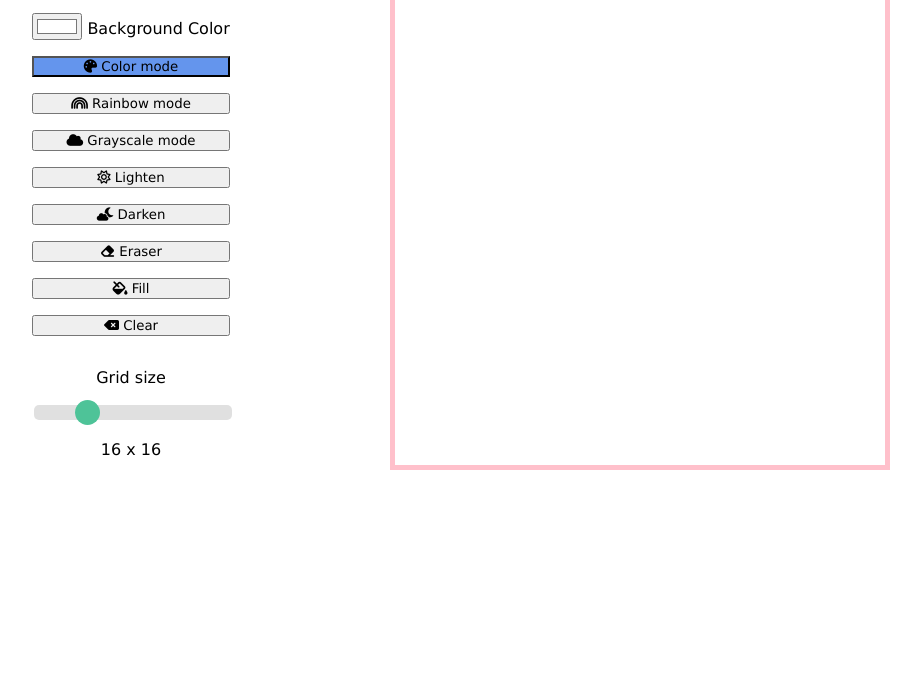
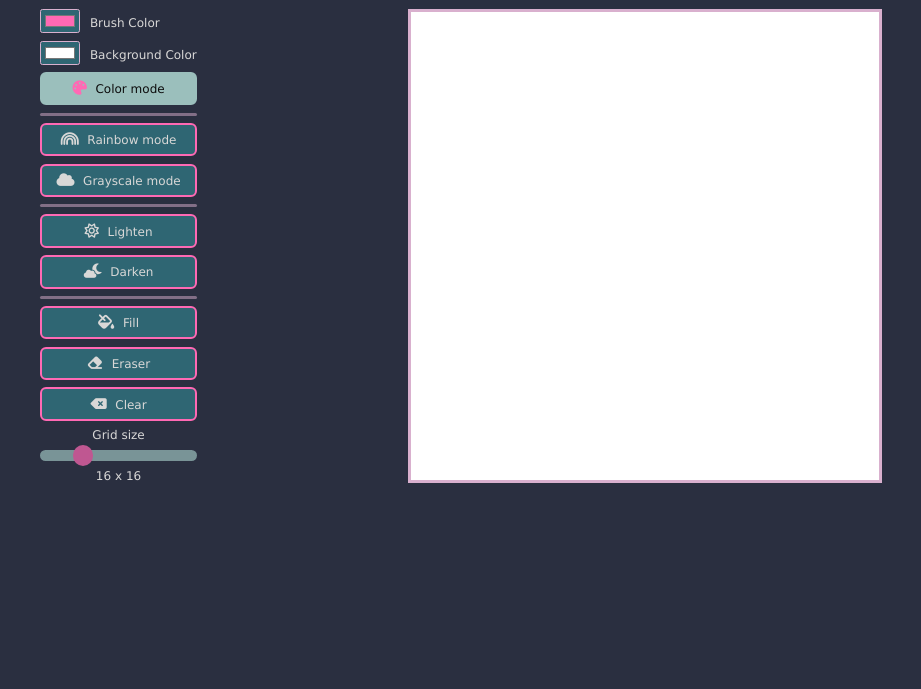
Before and after one commit to wellenina/etch-a-sketch, a plain HTML site: page index.html in a window 1280 px wide. Shown: the part 111-800 px from the top of the page, without its empty margins (179-1100 px from the left). Drawn offline with Linux system fonts and the light colour scheme; a web font is replaced by a local one.

Commit message:
Update style

```diff
--- a/index.html
+++ b/index.html
@@ -6,6 +6,7 @@
     <script src="script.js" defer></script>
     <title>Etch-A-Sketch</title>
     <link rel="icon" type="image/x-icon" href="favicon.png">
+    <link rel="stylesheet" href="https://use.typekit.net/ynm7fqt.css">
     <script src="https://kit.fontawesome.com/7de588d311.js" crossorigin="anonymous"></script>
 </head>
 
@@ -17,21 +18,24 @@
 
     <div class="main">
         <div class="settings">
-            <div>
+            <div class="color-picker">
                 <input type="color" id="brush-color" name="brush-color">
                 <label for="brush-color">Brush Color</label>
             </div>
-            <div>
+            <div class="color-picker">
                 <input type="color" id="bg-color" name="bg-color">
                 <label for="bg-color">Background Color</label>
             </div>
             <button id="color" class="active"><i class="fa-solid fa-palette"></i> Color mode</button>
+            <div class="separator"></div>
             <button id="rainbow"><i class="fa-solid fa-rainbow"></i> Rainbow mode</button>
             <button id="grayscale"><i class="fa-solid fa-cloud"></i> Grayscale mode</button>
+            <div class="separator"></div>
             <button id="lighten"><i class="fa-regular fa-sun"></i> Lighten</button>
             <button id="darken"><i class="fa-solid fa-cloud-moon"></i> Darken</button>
+            <div class="separator"></div>
+            <button id="fill"><i class="fa-solid fa-fill-drip"></i> Fill</button>
             <button id="eraser"><i class="fa-solid fa-eraser"></i> Eraser</button>
-            <button id="fill"><i class="fa-solid fa-fill-drip"></i> Fill</button>
             <button id="clear-btn"><i class="fa-solid fa-delete-left"></i> Clear</button>
             <div class="slidecontainer">
                 <p>Grid size</p>
--- a/script.js
+++ b/script.js
@@ -12,7 +12,7 @@ grid.addEventListener('mousedown', () => {isMousedown = true;});
 window.addEventListener('mouseup', () => {isMousedown = false;});
 
 ['mousedown', 'mouseover'].forEach(type => grid.addEventListener(type, (event) => {
-    if (event.type === 'mouseover' && !isMousedown) { return; };
+    if (event.target === grid || (event.type === 'mouseover' && !isMousedown)) { return; };
     changeCellColor(event.target);
 }));
 
--- a/style.css
+++ b/style.css
@@ -1,83 +1,12 @@
 :root {
     --hover-cell-color: #ff69b4;
-}
-
-* {
-    font-family: Verdana, Geneva, Tahoma, sans-serif;
-    text-align: center;
-}
-
-/* header */
-
-.main {
-    display: flex;
-    justify-content: center;
-    gap: 10rem;
-}
-
-.settings {
-    display: flex;
-    flex-direction: column;
-    gap: 1rem;
-}
-
-#brush-color, #bg-color {
-    cursor: pointer;
-}
-
-button.active {
-    background-color: cornflowerblue;
-}
-
-.slidecontainer {
-    width: 100%;
-}
-
-#slider {
-    -webkit-appearance: none;
-    appearance: none;
-    width: 100%;
-    height: 15px;
-    border-radius: 5px;
-    background: #d3d3d3;
-    outline: none;
-    opacity: 0.7;
-    -webkit-transition: .2s;
-    transition: opacity .2s;
-}
-
-#slider::-webkit-slider-thumb {
-    -webkit-appearance: none;
-    appearance: none;
-    width: 25px;
-    height: 25px;
-    border-radius: 50%;
-    background: #04AA6D;
-    cursor: pointer;
-}
-
-#slider::-moz-range-thumb {
-    width: 25px;
-    height: 25px;
-    border-radius: 50%;
-    background: #04AA6D;
-    cursor: pointer;
-}
-
-/* grid */
-
-#grid {
-    width: 500px;
-    height: 500px;
-    display: grid;
-    box-sizing: border-box;
-    border: 5px solid pink;
 }
 
 @media (hover: hover) {
 
     button:hover {
         cursor: pointer;
+        filter: brightness(0.7);
     }
 
     #slider:hover {
@@ -88,3 +17,173 @@ button.active {
         background-color: var(--hover-cell-color) !important;
     }
 }
+
+
+* {
+    font-family: 'Lucida Grande','Lucida Sans Unicode', 'Lucida Sans', Geneva, Verdana, sans-serif;
+    text-align: center;
+    color: #D9D8D7;
+}
+
+body {
+    background-color: #2A2F40;
+}
+
+/* header */
+
+header {
+    font-family: myriad-pro, sans-serif;
+    font-size: 1.5rem;
+    font-weight: 700;
+}
+
+.main {
+    display: flex;
+    justify-content: space-evenly;
+    /* gap: 10rem; */
+}
+
+/* settings */
+
+.settings {
+    display: flex;
+    flex-direction: column;
+    height: min(67vh, 37vw);
+    justify-content: space-between;
+    font-size: min(1.7vh, 0.94vw);
+}
+
+/* .settings > * {
+    font-size: 70%;
+} */
+
+button {
+    background-color: #2F6673;
+    border: 0.18em solid hotpink;
+    border-radius: 0.5em;
+    padding: 0.6em;
+    font-size: inherit;
+}
+
+button.active {
+    background-color: #9BBFBC;
+    color: #0D0D0D;
+    border-color: #9BBFBC;
+}
+
+button.active > i {
+    color: hotpink;
+}
+
+.separator {
+    height: 0.18rem;
+    background-color: #D9B0CE;
+    border-radius: 0.5rem;
+    opacity: 0.5;
+}
+
+i {
+    font-size: 1.2em;
+    margin-right: 0.3rem;
+}
+
+.color-picker {
+    text-align: left;
+}
+
+#brush-color, #bg-color {
+    cursor: pointer;
+    background-color: #2F6673;
+    border: 0.08em solid #D9B0CE;
+    border-radius: 0.2em;
+    margin-right: 0.5em;
+    width: 3.3em;
+    height: 2em;
+    font-size: inherit;
+}
+
+
+
+/* grid size slider */
+.slidecontainer {
+    width: 100%;
+}
+.slidecontainer > p {
+    margin: 0;
+}
+#slider {
+    -webkit-appearance: none;
+    appearance: none;
+    width: 100%;
+    height: 0.7rem;
+    border-radius: 0.7rem;
+    background: #9BBFBC;
+    outline: none;
+    opacity: 0.7;
+    -webkit-transition: .2s;
+    transition: opacity .2s;
+    margin: 5% 0;
+}
+#slider::-webkit-slider-thumb {
+    -webkit-appearance: none;
+    appearance: none;
+    width: 1.3rem;
+    height: 1.3rem;
+    border-radius: 50%;
+    background: hotpink;
+    cursor: pointer;
+}
+#slider::-moz-range-thumb {
+    width: 1.3rem;
+    height: 1.3rem;
+    border-radius: 50%;
+    background: hotpink;
+    cursor: pointer;
+}
+
+
+/* grid */
+#grid {
+    width: min(67vh, 37vw);
+    height: min(67vh, 37vw);
+    display: grid;
+    box-sizing: border-box;
+    border: 3px solid #D9B0CE;
+    /* border-radius: 0.8rem; */
+}
+
+/* footer */
+
+
+/* mobile */
+@media (orientation: portrait) {
+    header {
+        margin: 3rem 0 5rem;
+    }
+    .main {
+        flex-direction: column;
+        align-items: center;
+        gap: 7vh;
+    }
+    .settings {
+        flex-direction: row;
+        width: 76vw;
+        height: auto;
+        flex-wrap: wrap;
+        row-gap: 1rem;
+        font-size: 1.2rem;
+    }
+    .settings > .color-picker, .settings > button {
+        width: 48%;
+    }
+    .separator {
+        display: none;
+    }
+    #slider {
+        margin: 1rem 0;
+    }
+    #grid {
+        width: 76vw;
+        height: 76vw;
+    }
+}
```
